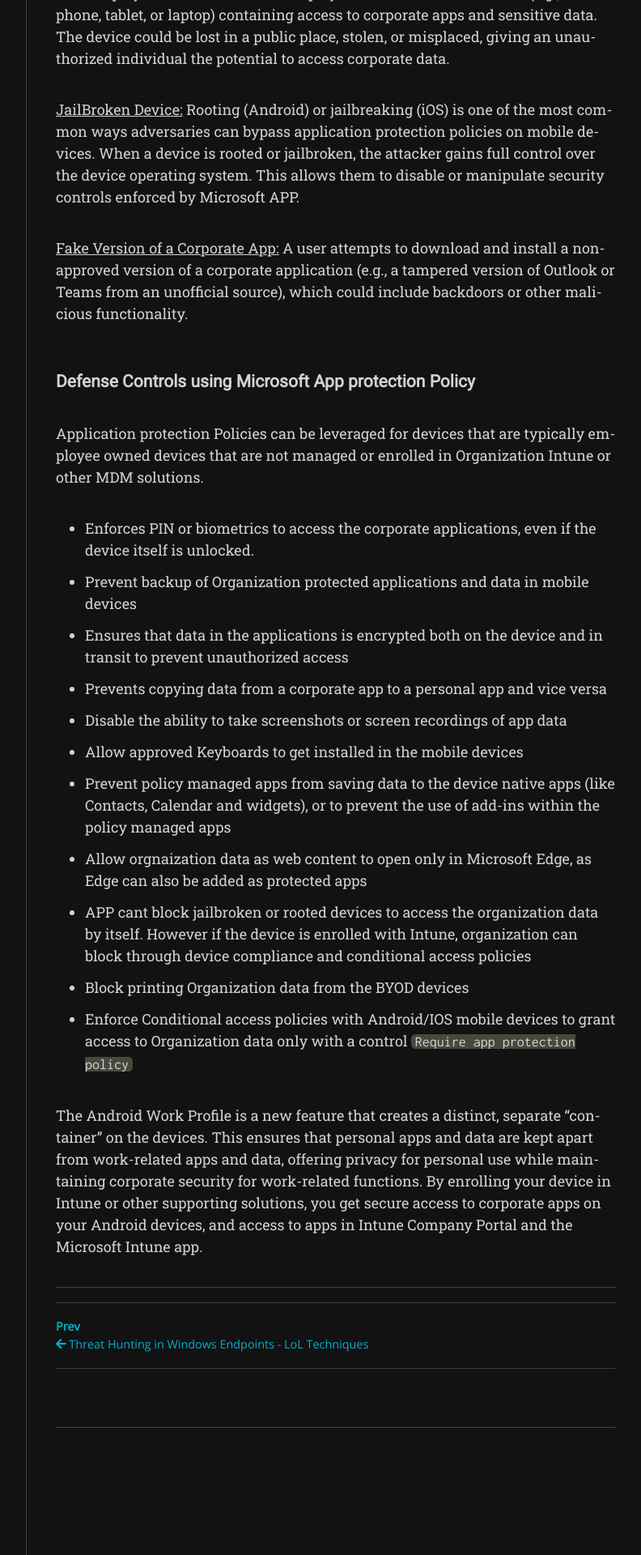
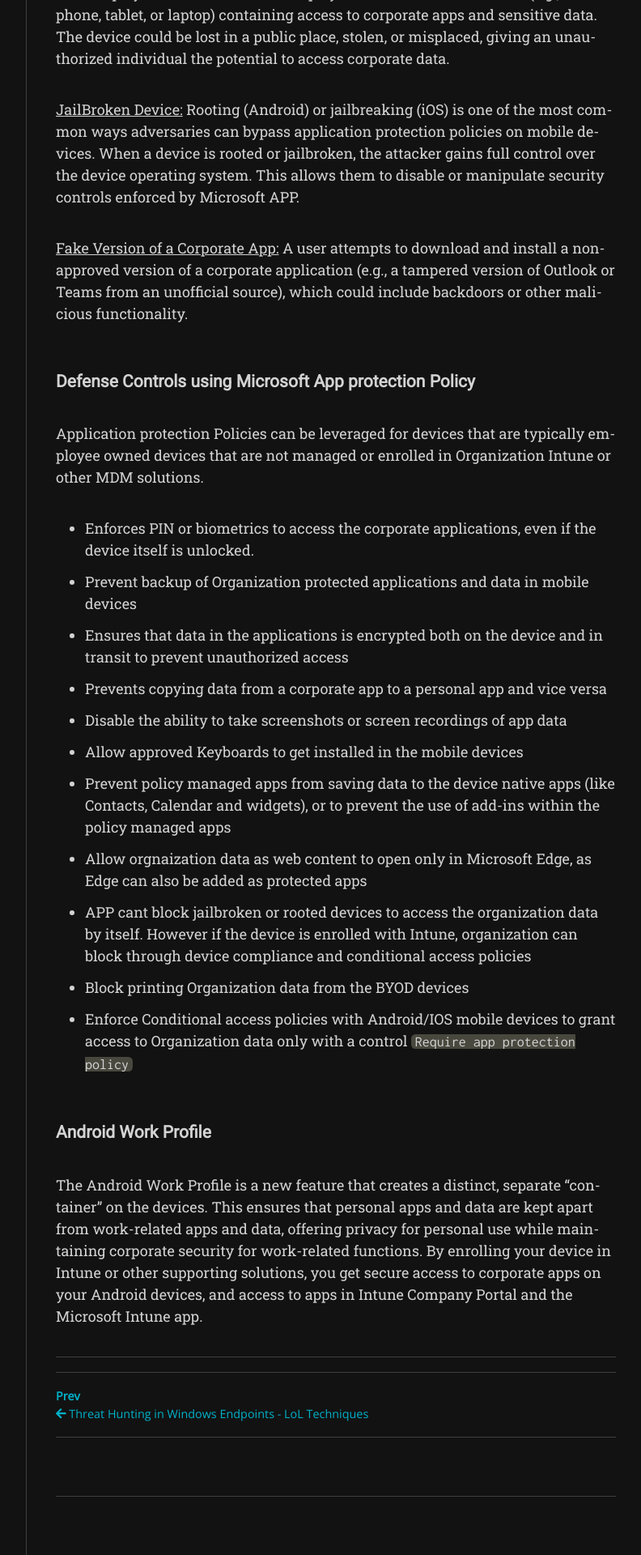
Before and after one commit to Th1ru-M/th1ru-m.github.io, a Jekyll site: the page built from _posts/2024-12-9-Threat Modeling Application Protection Policy.md, in a window 1280 px wide. Shown: the part 1995-3915 px from the top of the page at 81% size, without its empty margins (357-1149 px from the left). Built offline with Jekyll 4.4.1, drawn with Linux system fonts in a browser that asks for light colours; nearby versions of some CDN libraries; some web fonts are replaced.

Commit message:
Update 2024-12-9-Threat Modeling Application Protection Policy.md

```diff
--- a/_posts/2024-12-9-Threat Modeling Application Protection Policy.md
+++ b/_posts/2024-12-9-Threat Modeling Application Protection Policy.md
@@ -66,4 +66,6 @@ A user attempts to download and install a non-approved version of a corporate ap
 
 - Enforce Conditional access policies with Android/IOS mobile devices to grant access to Organization data only with a control `Require app protection policy`
 
+### Android Work Profile
+
 The Android Work Profile is a new feature that creates a distinct, separate "container" on the devices. This ensures that personal apps and data are kept apart from work-related apps and data, offering privacy for personal use while maintaining corporate security for work-related functions. By enrolling your device in Intune or other supporting solutions, you get secure access to corporate apps on your Android devices, and access to apps in Intune Company Portal and the Microsoft Intune app.
```
